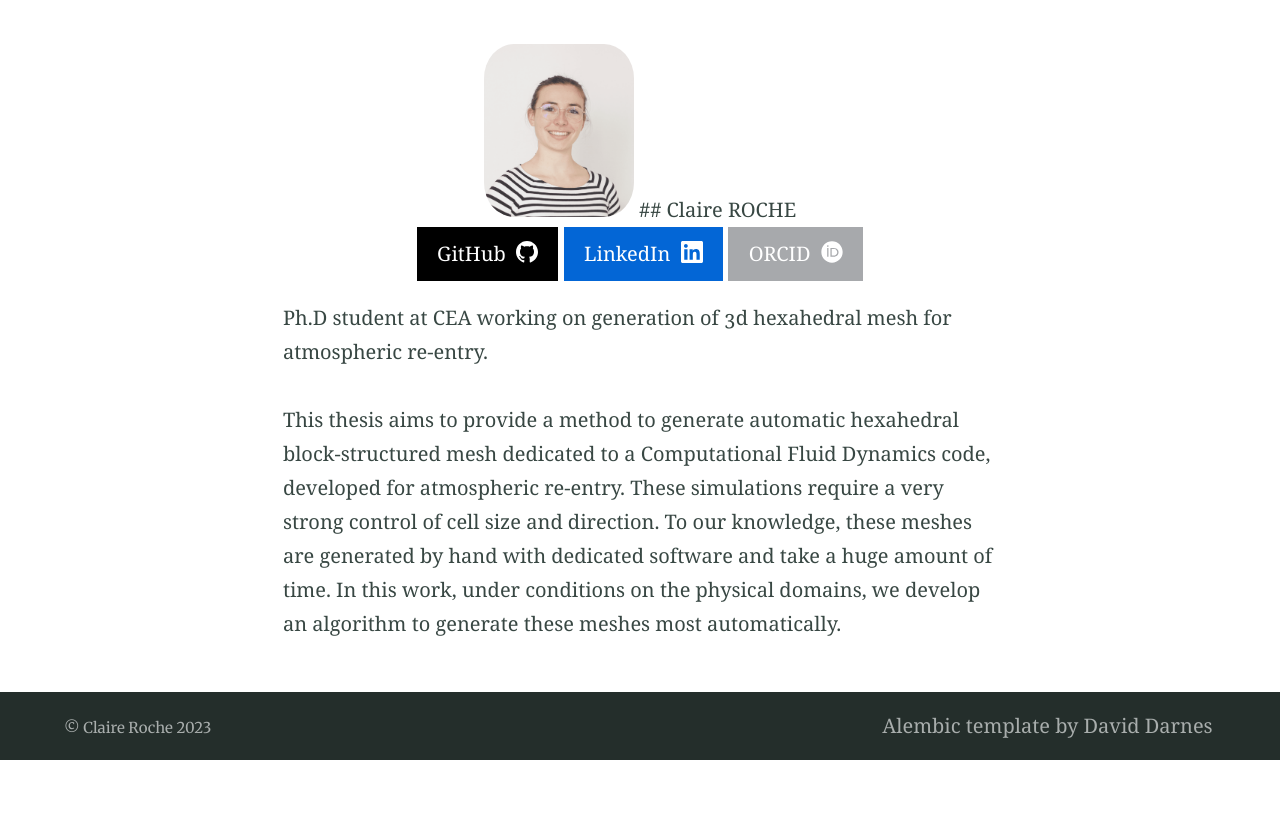
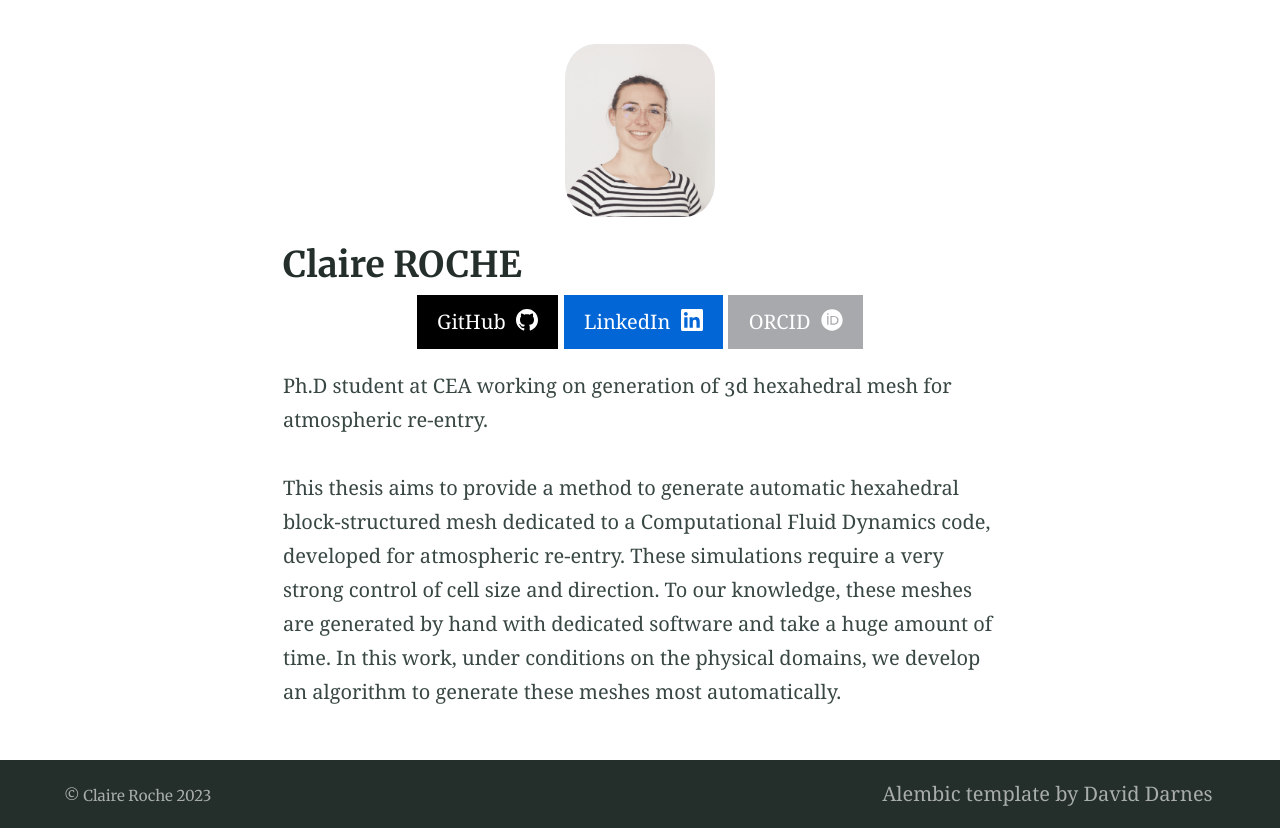
Before and after one commit to claireroche/claireroche.github.io, a Jekyll site: the page built from index.md, in a window 1280 px wide. Shown: the part 424-1252 px from the top of the page. Built offline with Jekyll 4.4.1, drawn with Linux system fonts in a browser that asks for light colours; a style sheet for code colours, icons or effects is not loaded; before the commit the page ends 1184 px from its top, so only the background shows below that.

Commit message:
change name position

```diff
--- a/index.md
+++ b/index.md
@@ -8,8 +8,9 @@ excerpt: "Ph.D student at CEA working on generation of 3d hexahedral mesh for at
 <center>
 <!-- {% include figure.html image="/images/ID.png" position="right" width="150" border-radius="50%" %} -->
 <img src="/images/ID.png" height="auto" position="right" width="150" style="border-radius:20%">
+</center>
+
 ## Claire ROCHE
-</center>
 
 <center>
 {% include button.html text="GitHub" icon="github" link="https://github.com/claireroche" color="#000000" %} {% include button.html text="LinkedIn" icon="linkedin" link="https://www.linkedin.com/in/claire-roche/" color="#0366d6" %} {% include button.html text="ORCID" icon="orcid" link="https://orcid.org/0000-0001-7763-574X" color="#a7a9ac" %}
```
